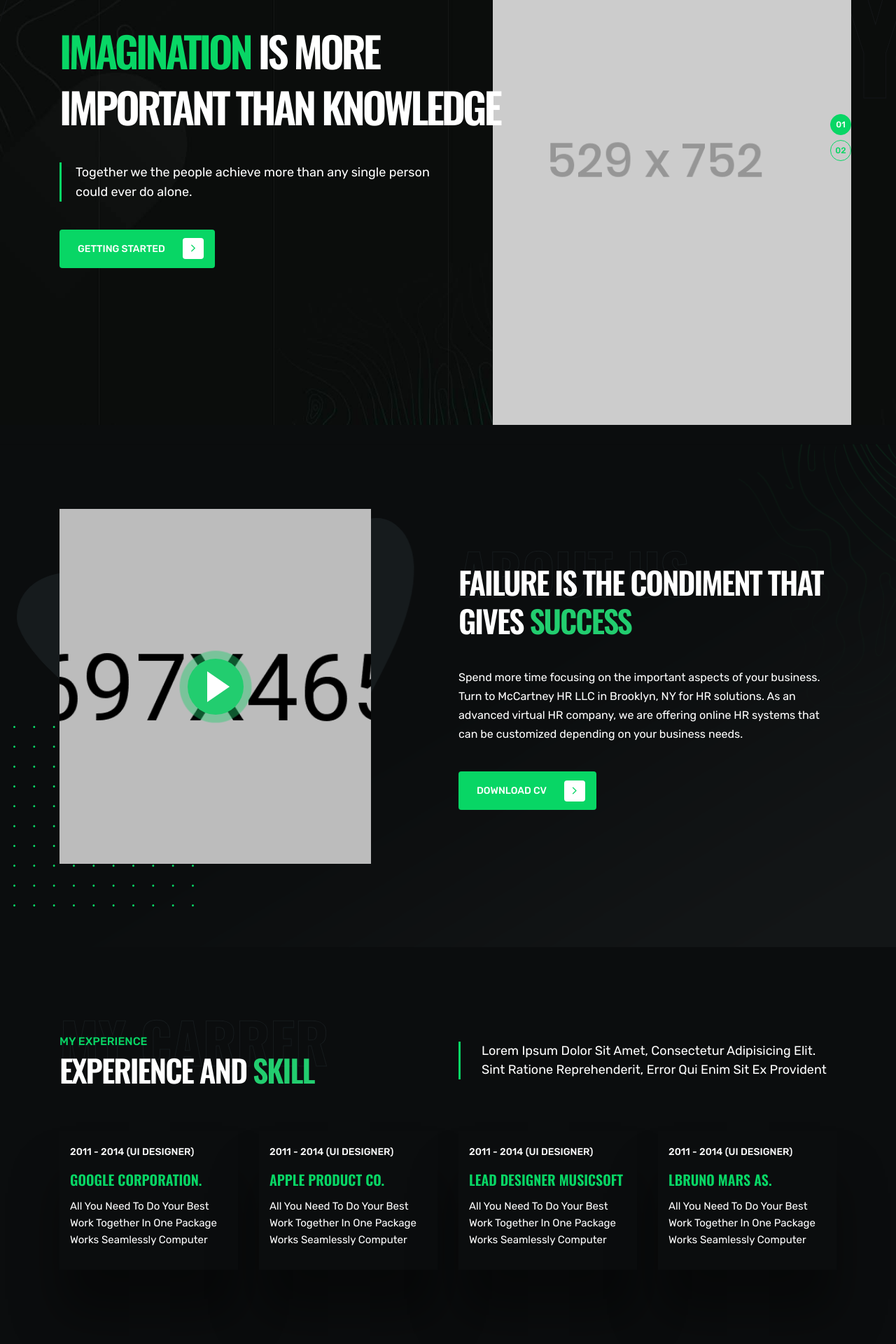
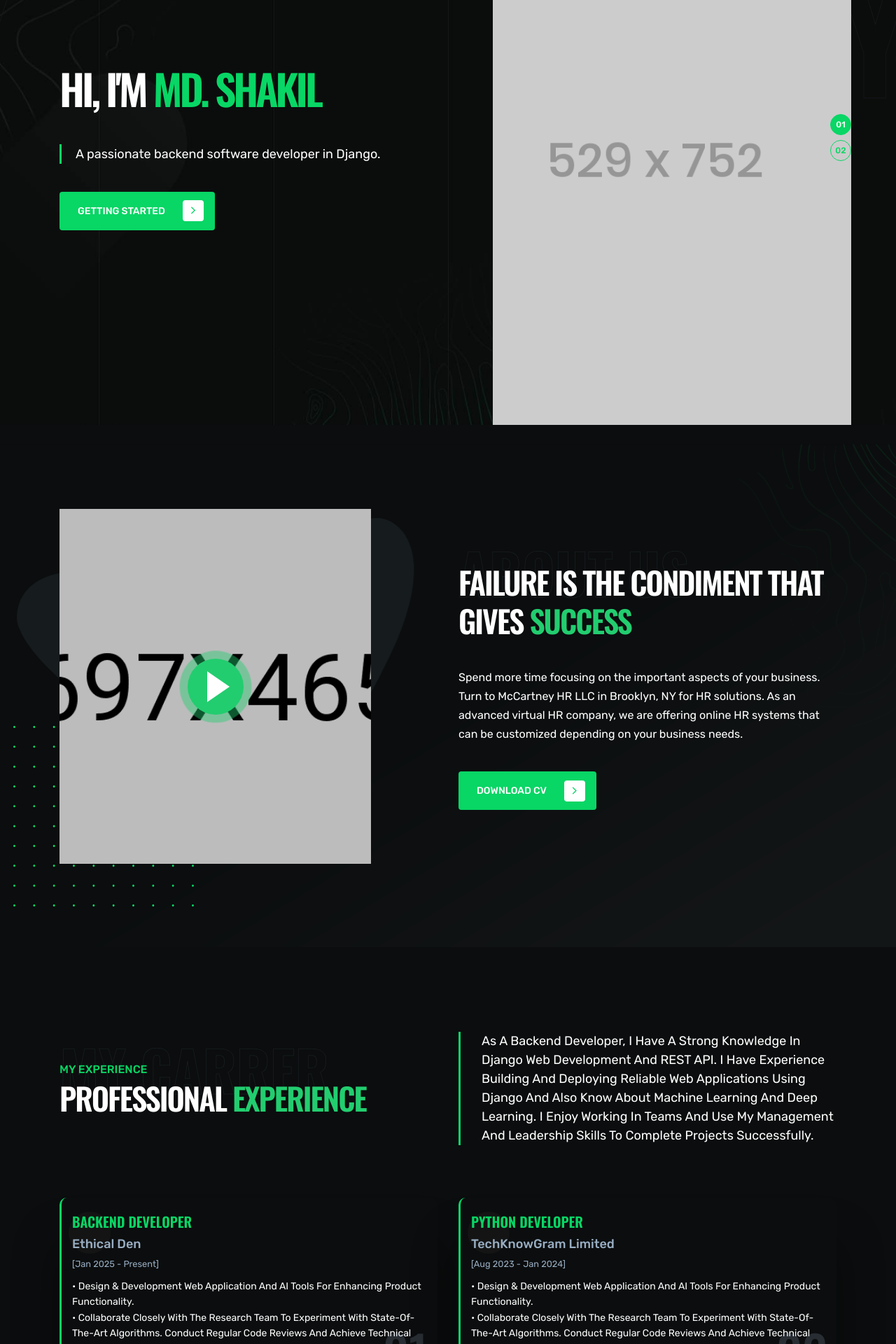
Before and after one commit to mrshakil015/My-Portfolio, a Django app: page / in a window 1280 px wide. Shown: the part 240-2160 px from the top of the page at 70% size. Run offline with Django 5.2, Linux system fonts and the light colour scheme; some libraries are stand-ins or nearby versions.

Commit message:
Professional Experience Included and CSS Updated

```diff
--- a/portfolio/portfolio_app/static/frontend_asset/assets/css/theme.css
+++ b/portfolio/portfolio_app/static/frontend_asset/assets/css/theme.css
@@ -640,10 +640,9 @@ a.about-video {
 */
 
 
-.skill-box small {
-    font-size     : 14px;
-    text-transform: uppercase;
-    color         : #fff;
+.skill-box span {
+    font-size     : 18px;
+    color         : #98adc2;
     font-weight   : 500;
 }
 
@@ -652,11 +651,11 @@ a.about-video {
     text-transform: uppercase;
     font-weight   : 600;
     color         : #08d665;
-    margin        : 12px 0;
+    margin        : 5px 0;
 }
 
 .skill-box p {
-    font-size     : 15px;
+    font-size     : 14px;
     text-transform: capitalize;
     color         : #fff;
     font-weight   : 400;
@@ -674,58 +673,12 @@ a.about-video {
 }
 
 
-
-.primery-skill {
-    position: relative;
-    z-index: 2;
-}
-
-.primery-skill:after {
-    position: absolute;
-    content: "";
-    height: 500px;
-    width: 500px;
-    background: url(../img/bg/skill-bg1.svg);
-    bottom: -30%;
-    z-index: -1;
-    background-position: right;
-    background-size: contain;
-    left: -11%;
-    -webkit-animation: spin infinite ease 9s;
-    animation: spin infinite ease 9;
-    opacity: .2
-}
-
-
-
-
-
-.primery-skill .skill-box small {
-    font-size     : 14px;
-    text-transform: uppercase;
-    color         : #2d2e2f;
-    font-weight   : 500;
-    z-index:2;
-}
-
-.primery-skill .skill-box h5 {
-    font-size     : 20px;
-    text-transform: uppercase;
-    font-weight   : 600;
-    color         : #0b0d0e;
-    margin        : 12px 0;
-    -webkit-transition: all .3s;
-    -o-transition: all .3s;
-    transition: all .3s;
-
-}
-
-.skill-area.primery-skill .row:last-child div.skill-box:before{
+.skill-area.section-padding .row:last-child div.skill-box:before{
     position: absolute;
     content: "";
     height: 60px;
     width: 60px;
-    background: #e9f7ef;
+    background: #141414;
     left: 10px;
     top:20px;
     z-index: -1;
@@ -851,16 +782,16 @@ a.about-video {
 }
 
 
-.skill-area.primery-skill.section-padding {
+.skill-area.section-padding {
     counter-reset: skill;
 }
 
-.skill-area.primery-skill.section-padding .row:last-child div.skill-box {
+.skill-area.section-padding .row:last-child div.skill-box {
     position: relative;
     z-index: 2;
 }
 
-.skill-area.primery-skill.section-padding .row:last-child div.skill-box:after {
+.skill-area.section-padding .row:last-child div.skill-box:after {
     content: "0" counter(skill);
     counter-increment: skill;
     position: absolute;
--- a/portfolio/portfolio_app/templates/frontend/home.html
+++ b/portfolio/portfolio_app/templates/frontend/home.html
@@ -12,9 +12,8 @@
                     <div class="row">
                         <div class="col-lg-7">
                             <div class="wlc-title white">
-                                <h1 class="fadeInDown animated"><span>imagination</span> is more important
-                                than knowledge</h1>
-                                <p class="fadeInDown animated">Together we the people achieve more than any single person <br>could ever do alone. </p>
+                                <h1 class="fadeInDown animated">Hi, I'm <span>Md. Shakil</span> </h1>
+                                <p class="fadeInDown animated">A passionate backend software developer in Django. </p>
 
                                 <a href="#" class="cbtn cbnt1 fadeInDown animated">Getting Started <i class="fal fa-angle-right"></i></a>
                             </div>
@@ -31,9 +30,8 @@
                     <div class="row">
                         <div class="col-lg-7">
                             <div class="wlc-title white">
-                                <h1 class="fadeInDown animated"><span>imagination</span> is more important
-                                than knowledge</h1>
-                                <p class="fadeInDown animated">Together we the people achieve more than any single person <br>could ever do alone. </p>
+                                <h1 class="fadeInDown animated">Hi, I'm <span>Md. Shakil</span> </h1>
+                                <p class="fadeInDown animated">A passionate backend software developer in Django. </p>
                                 <a href="#" class="cbtn cbnt1 fadeInDown animated">Getting Started <i class="fal fa-angle-right"></i></a>
                             </div>
                         </div>
@@ -85,50 +83,55 @@
                     <div class="heading white">
                         <strong class="filltext">my carrer</strong>
                         <small>MY EXPERIENCE</small>
-                        <h2>Experience and <span>skill</span></h2>
+                        <h2>Professional <span>Experience</span></h2>
                     </div>
                 </div>
                 <div class="col-lg-6 align-self-center">
                      <div class="info-content">
-                        <p>Lorem ipsum dolor sit amet, consectetur adipisicing elit. Sint ratione reprehenderit, error qui enim sit ex provident </p>
+                        <p>As a Backend developer, I have a strong knowledge in Django web development and REST API. I have experience building and deploying reliable web applications using Django and also know about machine learning and deep learning. I enjoy working in teams and use my management and leadership skills to complete projects successfully.</p>
                     </div>
                 </div>
             </div>
             <div class="space-60"></div>
             <div class="row">
-                <div class="col-sm-6 col-lg-3">
-                    <div class="skill-box">
-                        <small>2011 - 2014 (Ui designer)</small>
-                        <h5>Google Corporation.</h5>
-                        <p>All you need to do your best work together in one package works seamlessly computer</p>
+
+                <div class="col-sm-6 col-lg-6">
+                    <div class="skill-box skill-box2">
+                        <h5>Backend Developer</h5>
+                        <span>Ethical Den</span> <br>
+                        <small>[Jan 2025 - Present]</small>
+                        <p class="mt-2">
+                            • Design & Development web application and AI tools for enhancing product functionality. <br>
+                            • Collaborate closely with the research team to experiment with state-of-the-art algorithms. Conduct
+                            regular code reviews and achieve technical guidance.
+                        </p>
                     </div>
                 </div>
-                <div class="col-sm-6 col-lg-3">
-                    <div class="skill-box">
-                        <small>2011 - 2014 (Ui designer)</small>
-                        <h5>Apple Product Co.</h5>
-                        <p>All you need to do your best work together in one package works seamlessly computer</p>
+                <div class="col-sm-6 col-lg-6">
+                    <div class="skill-box skill-box2">
+                        <h5>Python Developer</h5>
+                        <span>TechKnowGram Limited</span> <br>
+                        <small>[Aug 2023 - Jan 2024]</small>
+                        <p class="mt-2">
+                            • Design & Development web application and AI tools for enhancing product functionality. <br>
+                            • Collaborate closely with the research team to experiment with state-of-the-art algorithms. Conduct
+                            regular code reviews and achieve technical guidance.</p>
                     </div>
                 </div>
-                <div class="col-sm-6 col-lg-3">
-                    <div class="skill-box">
-                        <small>2011 - 2014 (Ui designer)</small>
-                        <h5>lead designer musicsoft</h5>
-                        <p>All you need to do your best work together in one package works seamlessly computer</p>
-                    </div>
-                </div>
-                <div class="col-sm-6 col-lg-3">
-                    <div class="skill-box">
-                        <small>2011 - 2014 (Ui designer)</small>
-                        <h5>lBruno Mars As.</h5>
-                        <p>All you need to do your best work together in one package works seamlessly computer</p>
+                <div class="col-sm-6 col-lg-6">
+                    <div class="skill-box skill-box2">
+                        <h5>Sr. IT Instructor</h5>
+                        <span>Rainbow Computer Point</span> <br>
+                        <small>[Feb 2024 - Dec 2024] & [Nov 2019 - Aug 2023]</small>
+                        <p class="mt-2">Instructed students on foundational to advanced computer skills, covering office programs,
+                            hardware, graphic design, and various computer functionalities.</p>
                     </div>
                 </div>
             </div>
         </div>
         <div class="space-100"></div>
         <!-- Start Technical Skills Section -->
-        <div class="skill__circles">
+        <!-- <div class="skill__circles">
             <div class="container">
                 <div class="row">
                     <div class="colsm6 col-lg-3 text-center">
@@ -158,7 +161,7 @@
                 </div>
             </div>
         </div>
-    </div>
+    </div> -->
     <!--:::::SKILL AREA END :::::::-->
 
     <!--:::::SERVICE AREA START :::::::-->
```
Also changed, not shown: other parts of portfolio/portfolio_app/static/frontend_asset/assets/css/theme.css (+10 -32 lines).
